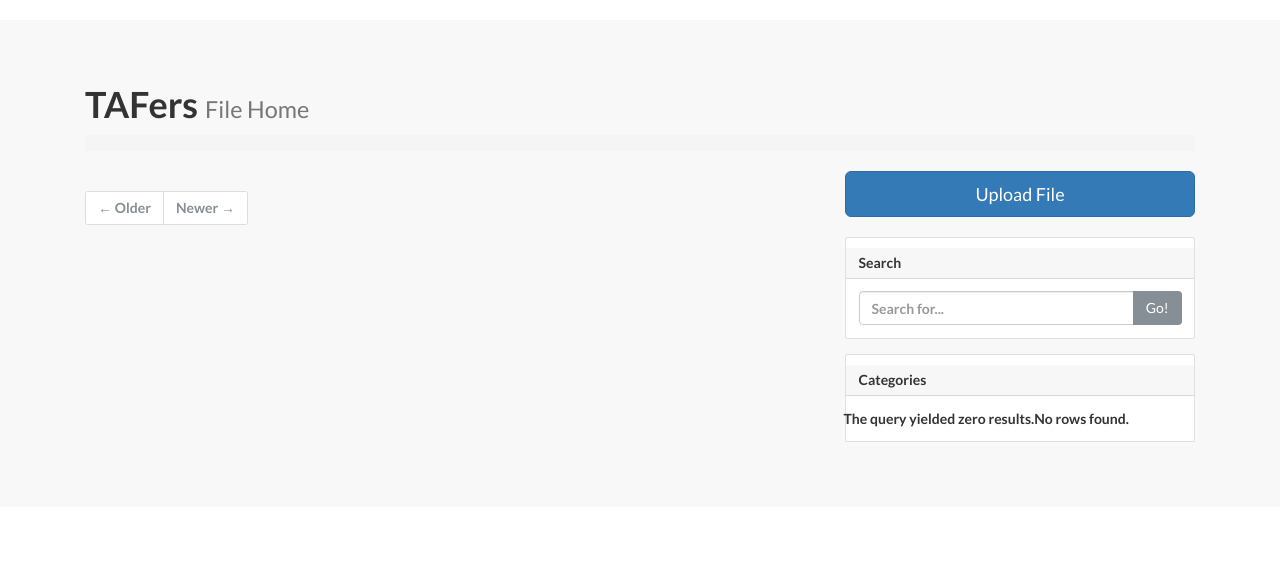
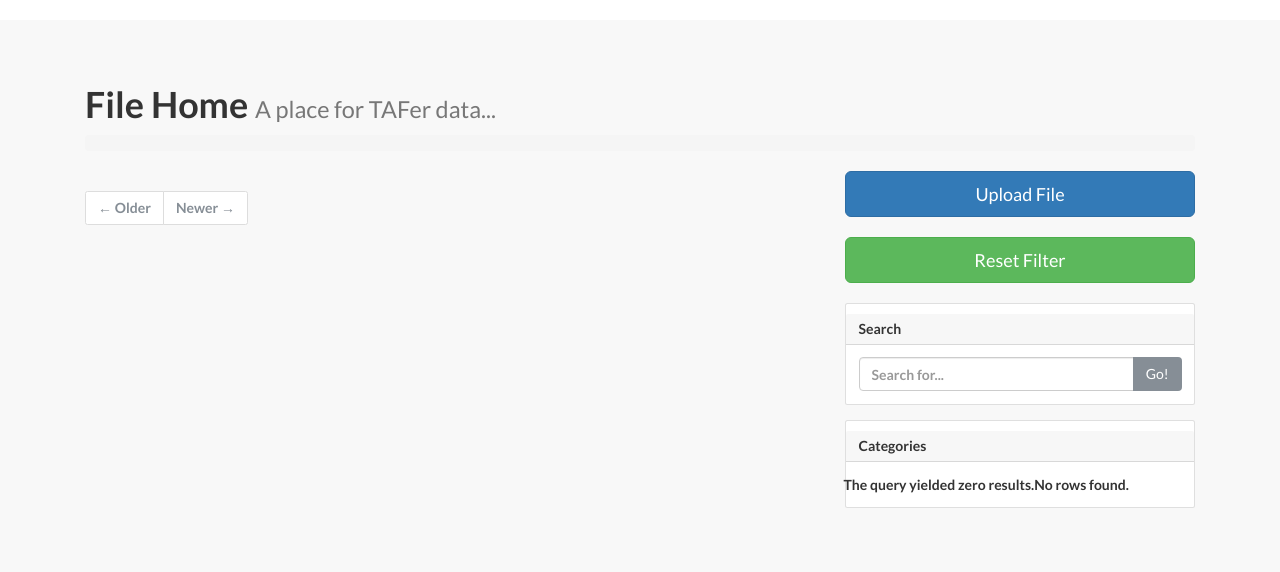
Before and after one commit to jacobmillsfl/tafers, a PHP site: page /filehome.php in a window 1280 px wide. Shown: the part 62-634 px from the top of the page. Run offline with PHP 8.4, Linux system fonts and the light colour scheme; the visitor is signed in with stand-in values (Sample User, id 1).

Commit message:
Updated references on filehome and nav

```diff
--- a/filehome.php
+++ b/filehome.php
@@ -47,16 +47,14 @@ if (isset($_GET['page'])) {
     <div class="container">
 
         <!-- Page Heading/Breadcrumbs -->
-        <h1 class="mt-4 mb-3">TAFers
-            <small>File Home</small>
+        <h1 class="mt-4 mb-3">File Home
+            <small>A place for TAFer data...</small>
         </h1>
         <ol class="breadcrumb">
 
         </ol>
         <div class="row">
-            <!-- Blog Entries Column -->
             <div class="col-md-8">
-                <!-- uses the loadall() method from Blog.php to dynamically load blog images, titles, contents, dates, and user IDs -->
                 <?php
                 $viewmodel = FileUserViewModel::loadFileHome($filename,$fileCategoryId,$pageNum);
                 foreach($viewmodel as $file)
@@ -144,6 +142,10 @@ if (isset($_GET['page'])) {
                 <a href="upload.php" class ="btn btn-primary btn-lg btn-block"><i class=""></i>Upload File</a>
                 </div>
                 <br>
+                <div class ="text-center">
+                    <a href="filehome.php" class ="btn btn-success btn-lg btn-block"><i class=""></i>Reset Filter</a>
+                </div>
+                <br>
 
                 <!-- Search Widget -->
                 <form action="filehome.php" method="GET">
@@ -171,7 +173,7 @@ if (isset($_GET['page'])) {
                             foreach ($FileCategoryList as $blogcategory){
                                 ?>
                                 <div class="col-lg-6">
-                                    <a href="filehome?fileCategoryId=<?php echo $blogcategory->getId(); ?>"><?php echo $blogcategory->getName(); ?></a>
+                                    <a href="filehome.php?fileCategoryId=<?php echo $blogcategory->getId(); ?>"><?php echo $blogcategory->getName(); ?></a>
                                 </div>
                                 <?php
                             }
--- a/nav.php
+++ b/nav.php
@@ -22,7 +22,7 @@
                         <a class="nav-link" href="upload.php">Upload</a>
                     </li>
                     <li class="nav-item">
-                        <a class="nav-link" href="files.php">Files</a>
+                        <a class="nav-link" href="filehome.php">Files</a>
                     </li>
                 <?php endif ?>
                 <?php if (SessionManager::getUserId() > 0): ?>
```
